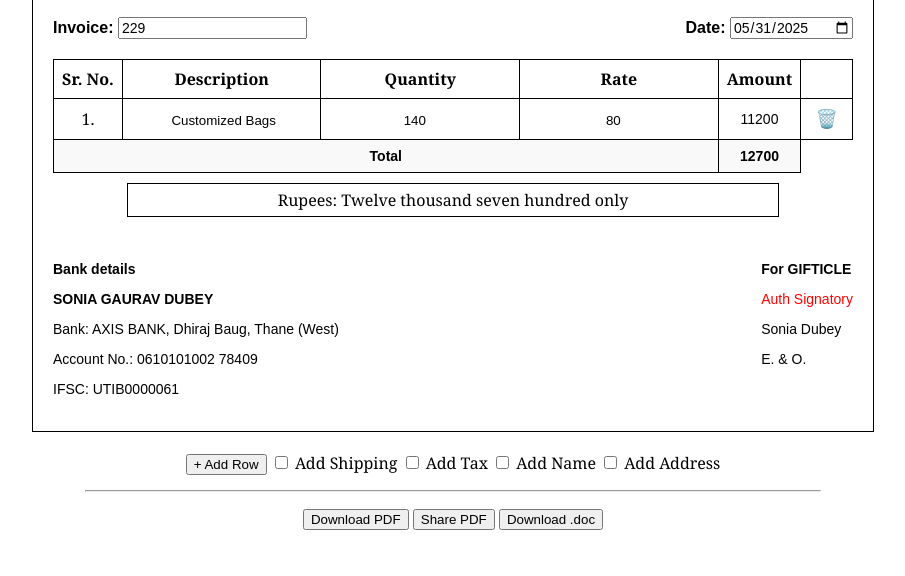
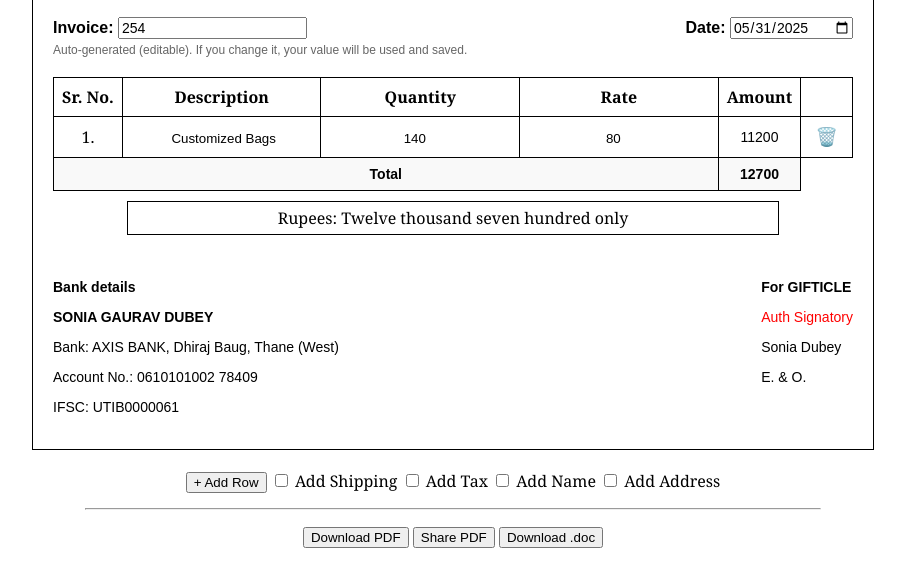
Before and after one commit to Suhani2716/Gifticle_invoice, a plain HTML site: page index.html in a window 1280 px wide. Shown: the part 289-865 px from the top of the page, without its empty margins (187-1092 px from the left). Drawn offline with nearby package versions, Linux system fonts and the light colour scheme.

Commit message:
Update index.html

```diff
--- a/index.html
+++ b/index.html
@@ -18,7 +18,13 @@
 
     <!-- Invoice Number and Date -->
     <div class="invoice-details">
-      <div><strong>Invoice:</strong> <input type="text" id="invoiceNo" value="229" /></div>
+      <div>
+        <strong>Invoice:</strong>
+        <input type="text" id="invoiceNo" />
+        <div style="font-size:12px; color:#666; margin-top:4px;">
+          Auto-generated (editable). If you change it, your value will be used and saved.
+        </div>
+      </div>
       <div><strong>Date:</strong> <input type="date" id="invoiceDate" value="2025-05-31" /></div>
     </div>
 
```
